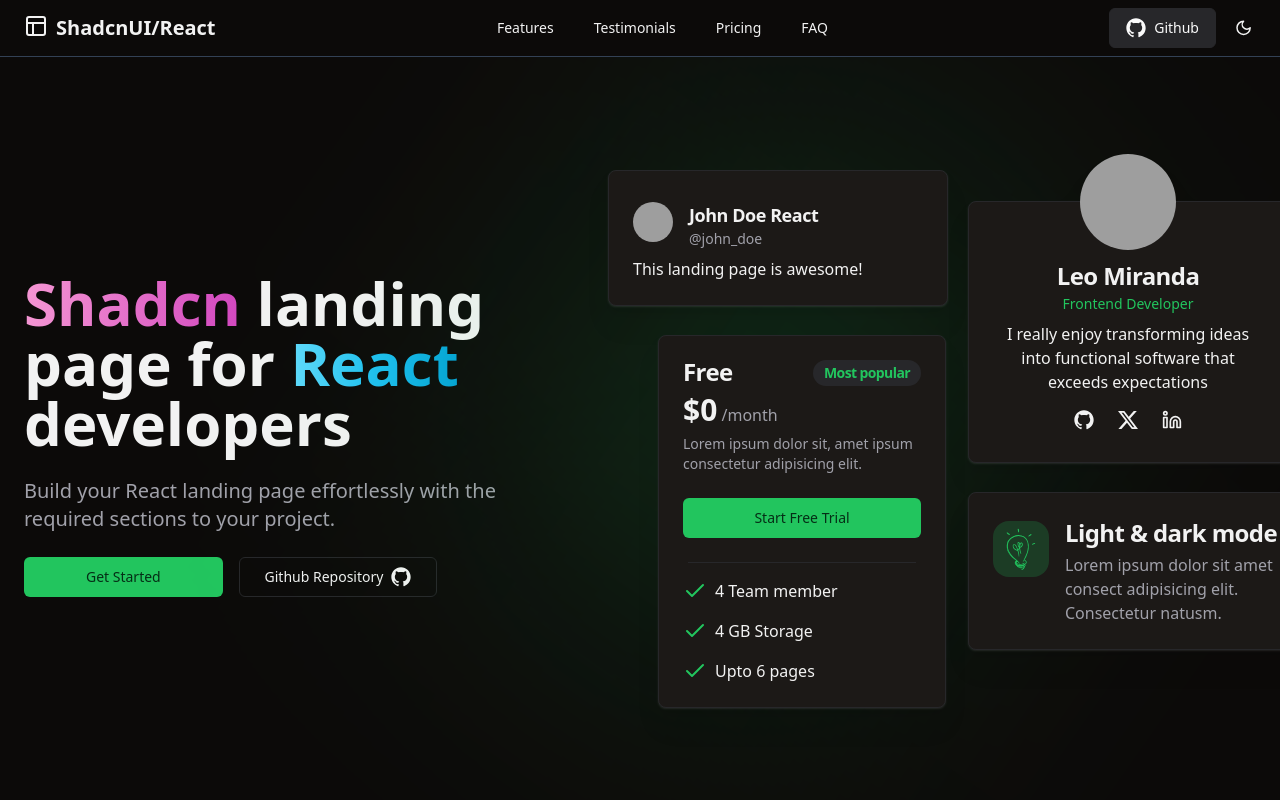
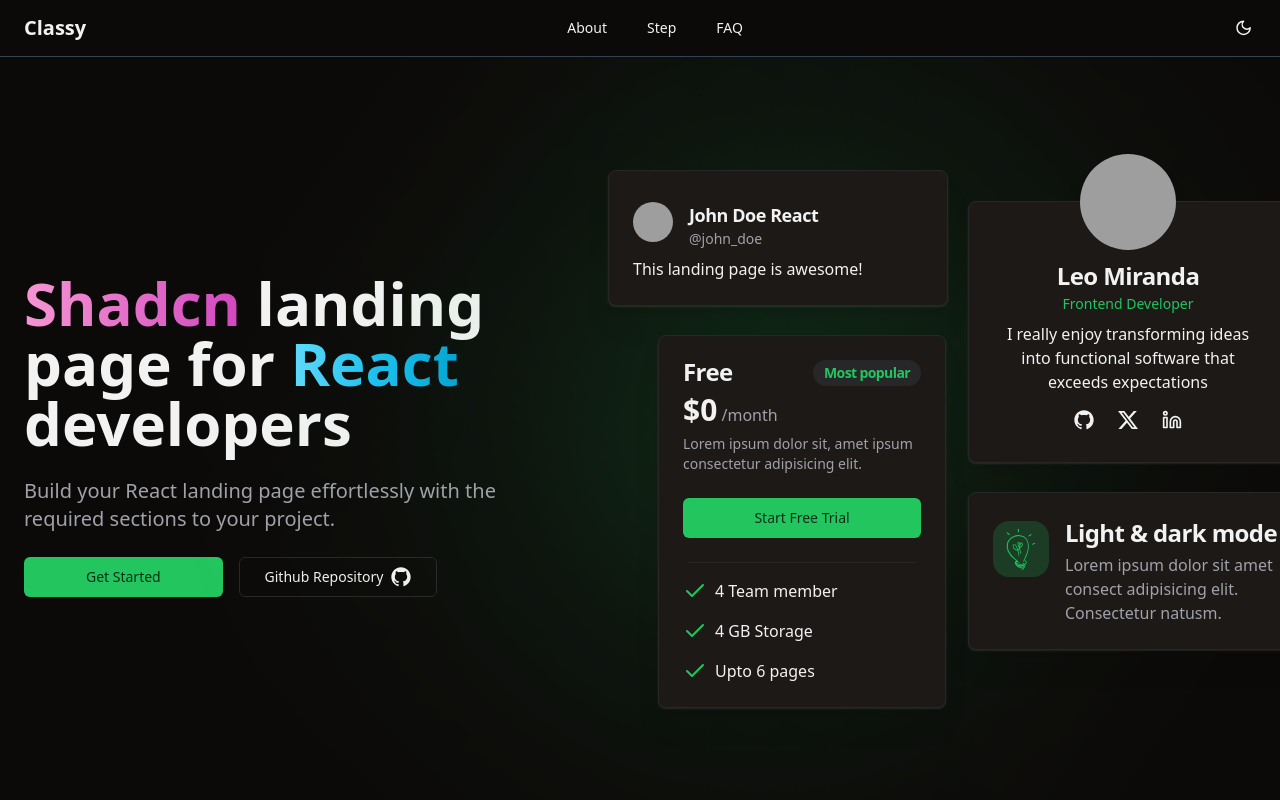
Before and after one commit to dechocolate/esc-landing, a React (Vite) app: page / in a window 1280 px wide. Shown: the top 800 px of the page. Built offline with nearby package versions, Linux system fonts and the light colour scheme; grey boxes are pictures that could not be loaded.

Commit message:
feat: update nav

```diff
--- a/src/App.tsx
+++ b/src/App.tsx
@@ -20,15 +20,15 @@
     <>
       <Navbar />
       <Hero />
-      <Sponsors />
+      {/* <Sponsors /> */}
       <About />
       <HowItWorks />
-      <Features />
+      {/* <Features /> */}
       <Services />
       <Cta />
       <Testimonials />
-      <Team />
-      <Pricing />
+      {/* <Team /> */}
+      {/* <Pricing /> */}
       <Newsletter />
       <FAQ />
       <Footer />
--- a/src/components/Navbar.tsx
+++ b/src/components/Navbar.tsx
@@ -25,16 +25,12 @@
 
 const routeList: RouteProps[] = [
   {
-    href: "#features",
-    label: "Features",
+    href: "#about",
+    label: "About",
   },
   {
-    href: "#testimonials",
-    label: "Testimonials",
-  },
-  {
-    href: "#pricing",
-    label: "Pricing",
+    href: "#howItWorks",
+    label: "Step",
   },
   {
     href: "#faq",
@@ -54,8 +50,8 @@
               href="/"
               className="ml-2 font-bold text-xl flex"
             >
-              <LogoIcon />
-              ShadcnUI/React
+              {/* <LogoIcon /> */}
+              Classy
             </a>
           </NavigationMenuItem>
 
@@ -102,15 +98,11 @@
                       variant: "secondary",
                     })}`}
                   >
-                    <GitHubLogoIcon className="mr-2 w-5 h-5" />
-                    Github
                   </a>
                 </nav>
               </SheetContent>
             </Sheet>
           </span>
-
-          {/* desktop */}
           <nav className="hidden md:flex gap-2">
             {routeList.map((route: RouteProps, i) => (
               <a
@@ -127,16 +119,6 @@
           </nav>
 
           <div className="hidden md:flex gap-2">
-            <a
-              rel="noreferrer noopener"
-              href="https://github.com/leoMirandaa/shadcn-landing-page.git"
-              target="_blank"
-              className={`border ${buttonVariants({ variant: "secondary" })}`}
-            >
-              <GitHubLogoIcon className="mr-2 w-5 h-5" />
-              Github
-            </a>
-
             <ModeToggle />
           </div>
         </NavigationMenuList>
```
